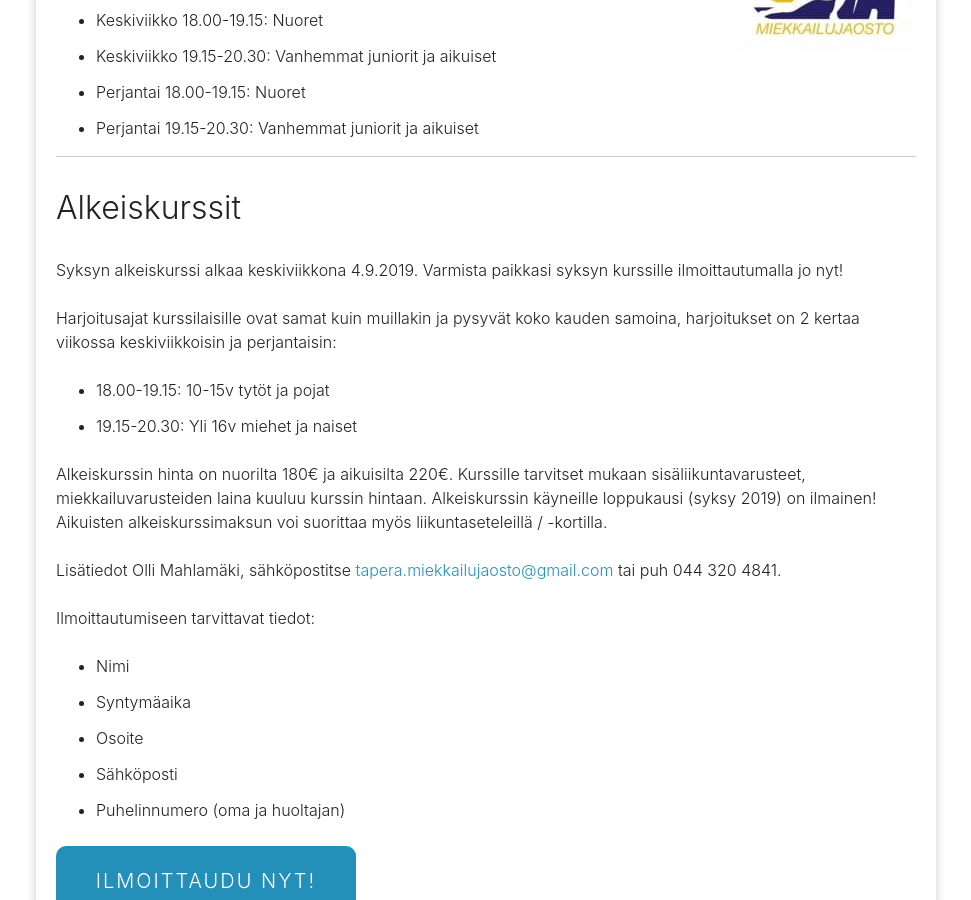
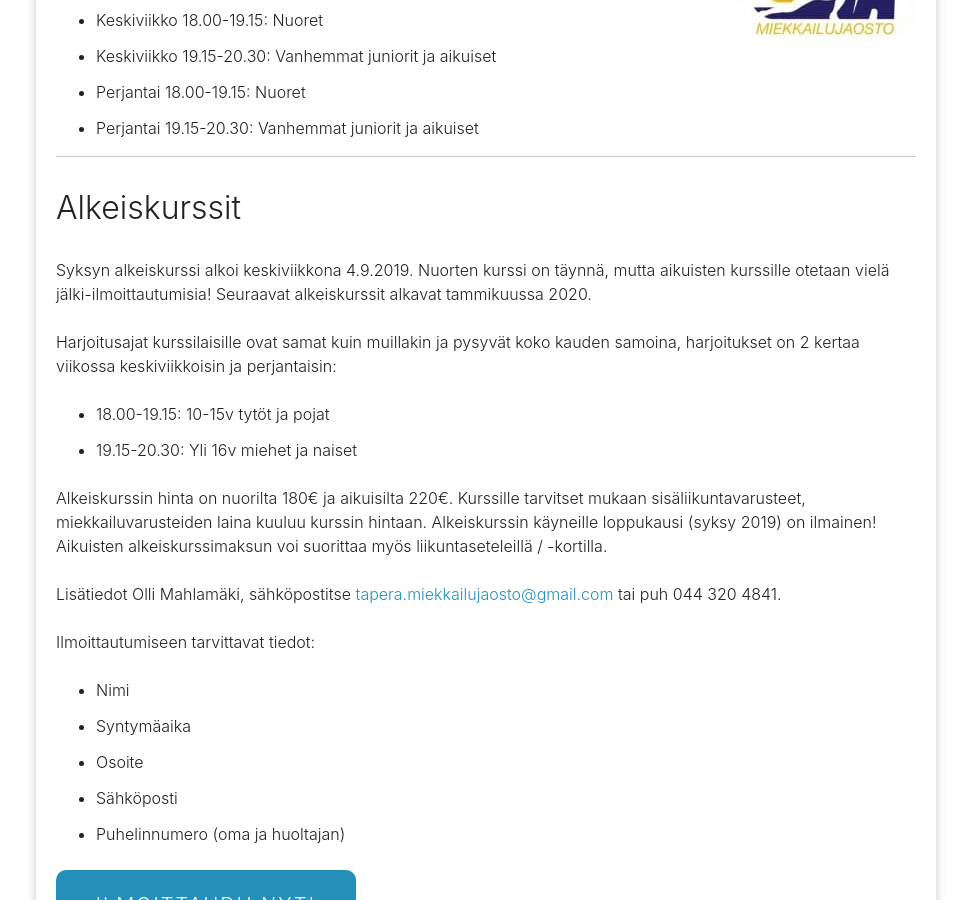
Before and after one commit to omahlama/eramiekkailu.fi, a Jekyll site: the page built from index.md, in a window 1280 px wide and 900 px high, scrolled down 776 px. Shown: the whole window, without its empty margins (154-1125 px from the left). Built offline with Jekyll 4.4.1, drawn with Linux system fonts in a browser that asks for light colours; nearby versions of some CDN libraries.

Commit message:
Alkeiskurssi täynnä

```diff
--- a/index.md
+++ b/index.md
@@ -23,7 +23,7 @@ Harjoitukset on maanantaisin, keskiviikkoisin ja perjantaisin:
 
 ## Alkeiskurssit
 
-Syksyn alkeiskurssi alkaa keskiviikkona 4.9.2019. Varmista paikkasi syksyn kurssille ilmoittautumalla jo nyt!
+Syksyn alkeiskurssi alkoi keskiviikkona 4.9.2019. Nuorten kurssi on täynnä, mutta aikuisten kurssille otetaan vielä jälki-ilmoittautumisia! Seuraavat alkeiskurssit alkavat tammikuussa 2020.
 
 Harjoitusajat kurssilaisille ovat samat kuin muillakin ja pysyvät koko kauden samoina, harjoitukset on 2 kertaa viikossa keskiviikkoisin ja perjantaisin:
 
```
